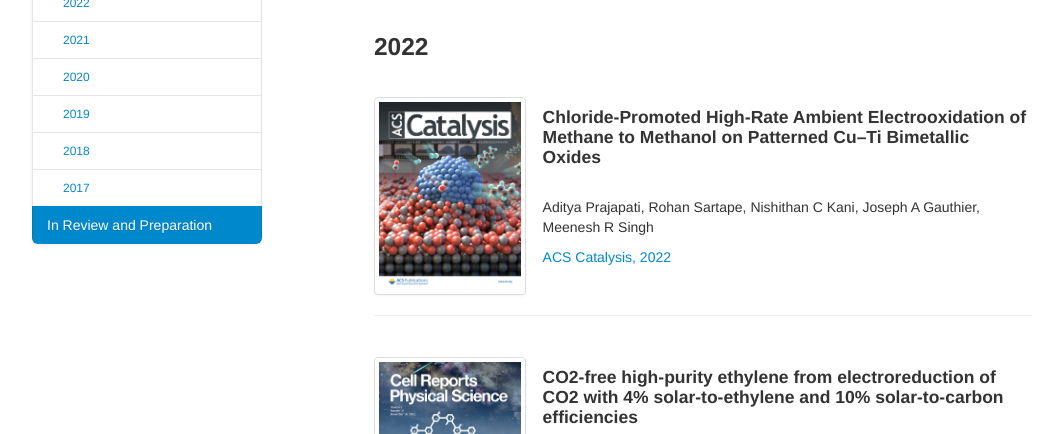
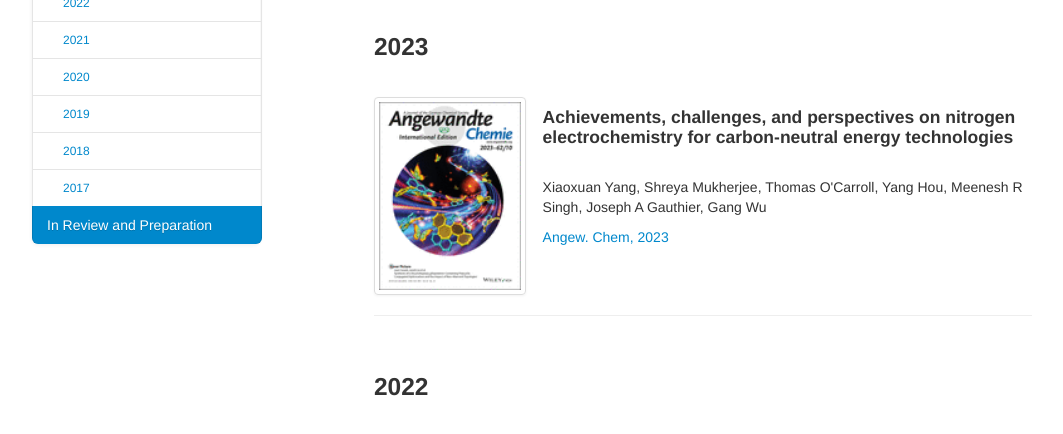
Before and after one commit to gauthierlab/gauthierlab.github.io, a plain HTML site: page publications.html in a window 1280 px wide. Shown: the part 338-772 px from the top of the page, without its empty margins (108-1171 px from the left). Drawn offline with Linux system fonts and the light colour scheme.

Commit message:
Update publications.html

```diff
--- a/publications.html
+++ b/publications.html
@@ -55,6 +55,37 @@
                   <div class="page-header">
                      <h3>Journal Publications</h3>
                   </div>
+                   <section id="2023">
+                     <h3>2023</h3>
+                     <br/>
+                      <div class="row-fluid">
+                        <div class="span3">
+                           <a href="https://doi.org/10.1002/anie.202215938" class="thumbnail">
+                           <img class="publications-thumb" src="thumbs/ange.jpg" alt="Angew. Chem"/>
+                           </a>
+                        </div>
+                        <div class="span9">
+                            <h4>Achievements, challenges, and perspectives on nitrogen electrochemistry for carbon‐neutral energy technologies</h4>
+                           <br/>
+                           <p>Xiaoxuan Yang, Shreya Mukherjee, Thomas O'Carroll, Yang Hou, Meenesh R Singh, Joseph A Gauthier, Gang Wu</p>
+                           <a href="https://doi.org/10.1002/anie.202215938">Angew. Chem, 2023</a>
+                        </div>
+                     </div>
+                     <hr>
+                      <br/>
+
+
+
+
+
+
+
+                   </section>
+
+
+
+
+
                    <section id="2022">
                      <h3>2022</h3>
                      <br/>
```
